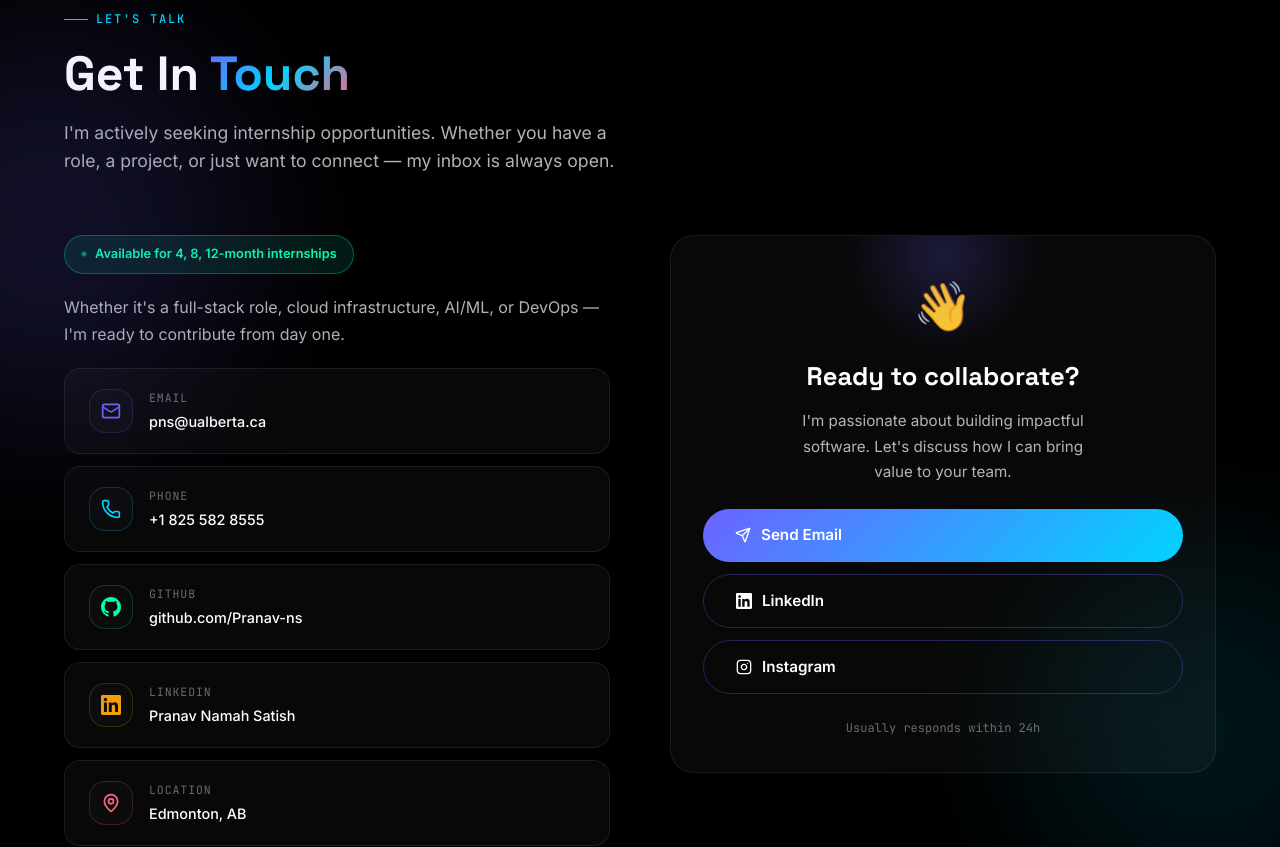
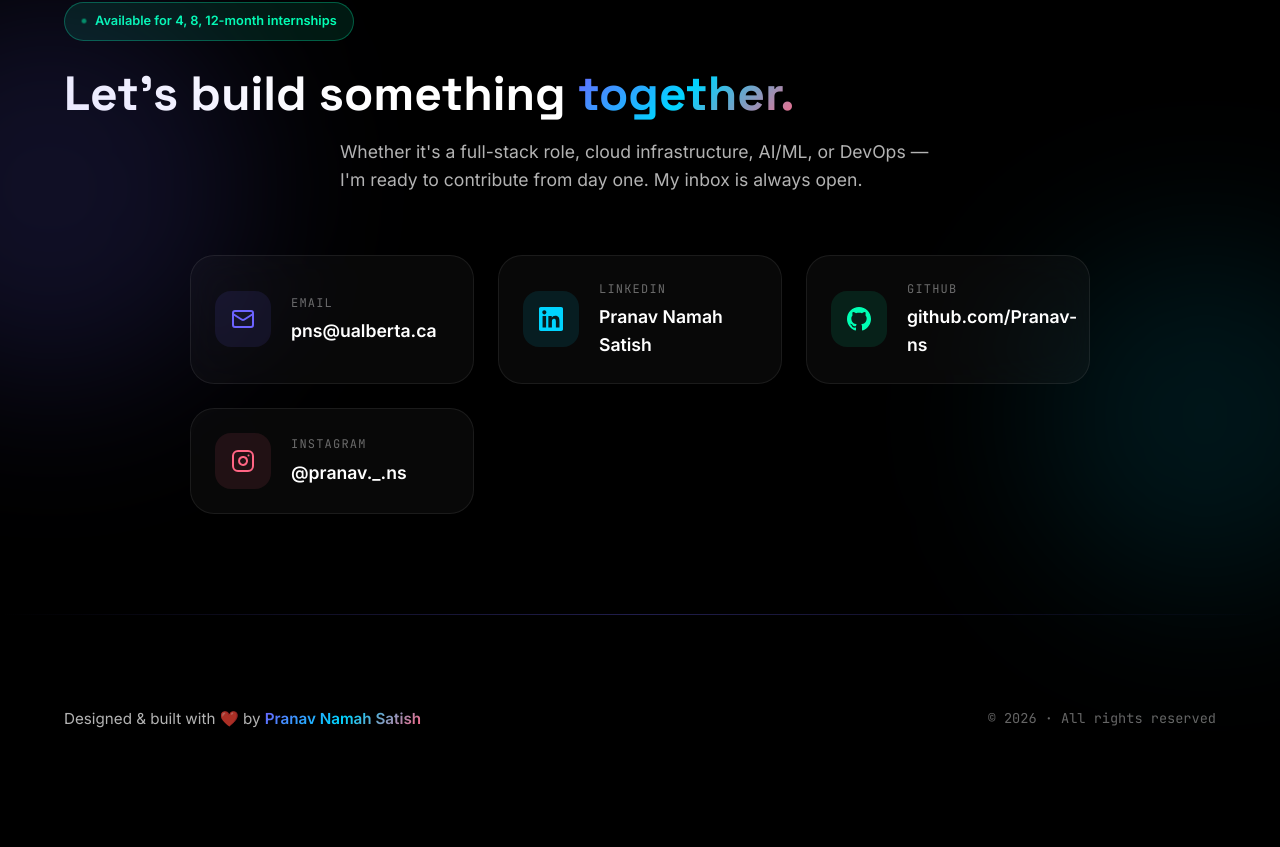
Before and after one commit to Pranav-ns/Portfolio, a Next.js app: page / in a window 1280 px wide. Shown: the part 5858-6705 px from the top of the page. After the commit the page ends 6621 px from the top, so only its background shows below. Built offline with nearby package versions, Linux system fonts and the light colour scheme.

Commit message:
feat: redesign Contact section to be sleek and minimalist

```diff
--- a/src/components/Contact.module.css
+++ b/src/components/Contact.module.css
@@ -23,164 +23,108 @@
 
 .grid {
   display: grid;
-  grid-template-columns: 1fr 1fr;
-  gap: 60px;
-  align-items: start;
-}
-
-.infoCol {
-  display: flex;
-  flex-direction: column;
-  gap: 20px;
-}
-
-.badge {
-  align-self: flex-start;
-}
-
-.tagline {
-  color: var(--text-secondary);
-  font-size: 1rem;
-  line-height: 1.7;
-}
-
-.links {
-  display: flex;
-  flex-direction: column;
-  gap: 12px;
+  grid-template-columns: repeat(auto-fit, minmax(280px, 1fr));
+  gap: 24px;
+  max-width: 900px;
+  margin: 0 auto;
 }
 
 .linkCard {
+  position: relative;
   display: flex;
   align-items: center;
-  gap: 16px;
+  gap: 20px;
+  padding: 24px;
   text-decoration: none;
   color: inherit;
-  transition: all 0.2s ease;
+  transition: all 0.3s ease;
+  overflow: hidden;
+}
+
+.cardGlow {
+  position: absolute;
+  top: 0;
+  left: 0;
+  width: 100%;
+  height: 100%;
+  opacity: 0;
+  transition: opacity 0.4s ease;
+  filter: blur(40px);
+  z-index: -1;
 }
 
 .linkCard:hover {
-  background: rgba(255, 255, 255, 0.05);
   border-color: var(--border-accent);
 }
 
-.linkIcon {
-  width: 44px;
-  height: 44px;
+.linkCard:hover .cardGlow {
+  opacity: 0.1;
+}
+
+.iconWrapper {
+  width: 56px;
+  height: 56px;
   border-radius: var(--radius-md);
-  border: 1px solid;
   display: flex;
   align-items: center;
   justify-content: center;
   flex-shrink: 0;
-  background: rgba(255, 255, 255, 0.02);
+  transition: transform 0.3s ease;
+}
+
+.linkCard:hover .iconWrapper {
+  transform: scale(1.1) rotate(5deg);
+}
+
+.linkInfo {
+  display: flex;
+  flex-direction: column;
 }
 
 .linkLabel {
-  font-size: 0.72rem;
+  font-size: 0.75rem;
   color: var(--text-muted);
   text-transform: uppercase;
-  letter-spacing: 0.08em;
+  letter-spacing: 0.1em;
   font-family: var(--font-mono);
+  margin-bottom: 4px;
 }
 
 .linkValue {
-  font-size: 0.9rem;
-  font-weight: 500;
+  font-size: 1.1rem;
+  font-weight: 600;
   color: var(--text-primary);
-  margin-top: 2px;
-}
-
-.ctaCol {
-  position: sticky;
-  top: 120px;
-}
-
-.ctaCard {
-  position: relative;
-  display: flex;
-  flex-direction: column;
-  align-items: center;
-  text-align: center;
-  gap: 16px;
-  overflow: hidden;
-}
-
-.ctaGlow {
-  position: absolute;
-  top: -80px;
-  left: 50%;
-  transform: translateX(-50%);
-  width: 200px;
-  height: 200px;
-  border-radius: 50%;
-  background: radial-gradient(circle, rgba(108, 99, 255, 0.2) 0%, transparent 70%);
-  pointer-events: none;
-}
-
-.ctaTitle {
-  font-family: var(--font-display);
-  font-size: 1.6rem;
-  font-weight: 700;
-  color: var(--text-primary);
-}
-
-.ctaText {
-  color: var(--text-secondary);
-  font-size: 0.95rem;
-  line-height: 1.7;
-  max-width: 320px;
-}
-
-.ctaButtons {
-  display: flex;
-  flex-direction: column;
-  gap: 12px;
-  width: 100%;
-  margin-top: 8px;
-}
-
-.ctaButtons .btn-primary,
-.ctaButtons .btn-secondary {
-  justify-content: center;
-  width: 100%;
-}
-
-.ctaMeta {
-  margin-top: 4px;
 }
 
 /* Footer */
 .footer {
-  margin-top: 80px;
+  margin-top: 100px;
 }
 
 .footerInner {
   display: flex;
   justify-content: space-between;
   align-items: center;
-  padding: 24px;
+  padding: 32px 24px;
   flex-wrap: wrap;
-  gap: 8px;
+  gap: 16px;
 }
 
 .footerText {
-  font-size: 0.9rem;
+  font-size: 0.95rem;
   color: var(--text-secondary);
 }
 
 .footerSub {
-  font-size: 0.8rem;
+  font-size: 0.85rem;
   color: var(--text-muted);
   font-family: var(--font-mono);
 }
 
-@media (max-width: 1024px) {
-  .grid {
-    grid-template-columns: 1fr;
-  }
-  .ctaCol {
-    position: static;
+@media (max-width: 640px) {
+  .footerInner {
+    flex-direction: column;
+    text-align: center;
   }
 }
 
--- a/src/components/Contact.tsx
+++ b/src/components/Contact.tsx
@@ -7,46 +7,32 @@ import styles from "./Contact.module.css";
 
 const contactLinks = [
   {
-    icon: <Mail size={20} />,
+    icon: <Mail size={24} />,
     label: "Email",
     value: "pns@ualberta.ca",
     href: "mailto:pns@ualberta.ca",
     color: "#6c63ff",
   },
   {
-    icon: <Phone size={20} />,
-    label: "Phone",
-    value: "+1 825 582 8555",
-    href: "tel:+18255828555",
+    icon: <LinkedInIcon size={24} />,
+    label: "LinkedIn",
+    value: "Pranav Namah Satish",
+    href: "https://www.linkedin.com/in/pranav-ns-/",
     color: "#00d4ff",
   },
   {
-    icon: <GithubIcon size={20} />,
+    icon: <GithubIcon size={24} />,
     label: "GitHub",
     value: "github.com/Pranav-ns",
     href: "https://github.com/Pranav-ns",
     color: "#00ffb3",
   },
   {
-    icon: <LinkedInIcon size={20} />,
-    label: "LinkedIn",
-    value: "Pranav Namah Satish",
-    href: "https://www.linkedin.com/in/pranav-ns-/",
-    color: "#f59e0b",
-  },
-  {
-    icon: <MapPin size={20} />,
-    label: "Location",
-    value: "Edmonton, AB",
-    href: "#",
-    color: "#ff6584",
-  },
-  {
-    icon: <InstagramIcon size={20} />,
+    icon: <InstagramIcon size={24} />,
     label: "Instagram",
     value: "@pranav._.ns",
     href: "https://www.instagram.com/pranav._.ns/",
-    color: "#E1306C",
+    color: "#ff6584",
   },
 ];
 
@@ -75,105 +61,42 @@ export default function Contact() {
           variants={fadeUp}
           className={styles.header}
         >
-          <p className="section-label">Let's Talk</p>
+          <div className={`availability-badge ${styles.badge}`} style={{ margin: "0 auto 24px" }}>
+            <span className="dot" />
+            Available for 4, 8, 12-month internships
+          </div>
           <h2 className="section-title">
-            Get In <span className="text-gradient">Touch</span>
+            Let&apos;s build something <span className="text-gradient">together.</span>
           </h2>
-          <p className="section-subtitle">
-            I&apos;m actively seeking internship opportunities. Whether you have a role, a project,
-            or just want to connect — my inbox is always open.
+          <p className="section-subtitle" style={{ maxWidth: "600px", margin: "0 auto" }}>
+            Whether it&apos;s a full-stack role, cloud infrastructure, AI/ML, or DevOps — I&apos;m ready to contribute from day one. My inbox is always open.
           </p>
         </motion.div>
 
         <div className={styles.grid}>
-          {/* Left – Info */}
-          <motion.div
-            className={styles.infoCol}
-            variants={fadeUp}
-            initial="hidden"
-            animate={inView ? "visible" : "hidden"}
-          >
-            <div className={`availability-badge ${styles.badge}`}>
-              <span className="dot" />
-              Available for 4, 8, 12-month internships
-            </div>
-            <p className={styles.tagline}>
-              Whether it&apos;s a full-stack role, cloud infrastructure, AI/ML, or DevOps —
-              I&apos;m ready to contribute from day one.
-            </p>
-
-            <div className={styles.links}>
           {contactLinks.map((link, i) => (
             <motion.a
               key={link.label}
               href={link.href}
               target={link.href.startsWith("http") ? "_blank" : undefined}
               rel={link.href.startsWith("http") ? "noopener noreferrer" : undefined}
-                  className={`glass-card-sm ${styles.linkCard}`}
+              className={`glass-card ${styles.linkCard}`}
               variants={fadeUp}
               initial="hidden"
               animate={inView ? "visible" : "hidden"}
-                  whileHover={{ x: 6 }}
-                  transition={{ duration: 0.2 }}
+              whileHover={{ y: -6 }}
+              transition={{ duration: 0.3 }}
             >
-                  <span className={styles.linkIcon} style={{ color: link.color, borderColor: `${link.color}33` }}>
+              <div className={styles.cardGlow} style={{ background: link.color }} />
+              <div className={styles.iconWrapper} style={{ color: link.color, backgroundColor: `${link.color}1A` }}>
                 {link.icon}
-                  </span>
-                  <div>
+              </div>
+              <div className={styles.linkInfo}>
                 <div className={styles.linkLabel}>{link.label}</div>
                 <div className={styles.linkValue}>{link.value}</div>
               </div>
             </motion.a>
           ))}
-            </div>
-          </motion.div>
-
-          {/* Right – CTA Card */}
-          <motion.div
-            className={styles.ctaCol}
-            variants={fadeUp}
-            initial="hidden"
-            animate={inView ? "visible" : "hidden"}
-          >
-            <div className={`glass-card glow-border ${styles.ctaCard}`}>
-              <div className={styles.ctaGlow} />
-              <span style={{ fontSize: "3rem" }}>👋</span>
-              <h3 className={styles.ctaTitle}>Ready to collaborate?</h3>
-              <p className={styles.ctaText}>
-                I&apos;m passionate about building impactful software. Let&apos;s discuss how
-                I can bring value to your team.
-              </p>
-              <div className={styles.ctaButtons}>
-                <a href="mailto:pns@ualberta.ca" className="btn-primary">
-                  <Send size={16} />
-                  Send Email
-                </a>
-                <a
-                  href="https://www.linkedin.com/in/pranav-ns-/"
-                  target="_blank"
-                  rel="noopener noreferrer"
-                  className="btn-secondary"
-                >
-                  <LinkedInIcon size={16} />
-                  LinkedIn
-                </a>
-                <a
-                  href="https://www.instagram.com/pranav._.ns/"
-                  target="_blank"
-                  rel="noopener noreferrer"
-                  className="btn-secondary"
-                >
-                  <InstagramIcon size={16} />
-                  Instagram
-                </a>
-              </div>
-              <div className={styles.ctaMeta}>
-                <span className="font-mono" style={{ fontSize: "0.75rem", color: "var(--text-muted)" }}>
-                  Usually responds within 24h
-                </span>
-              </div>
-            </div>
-          </motion.div>
         </div>
       </div>
 
```
Lines whose indentation alone changed are shown as unchanged.
